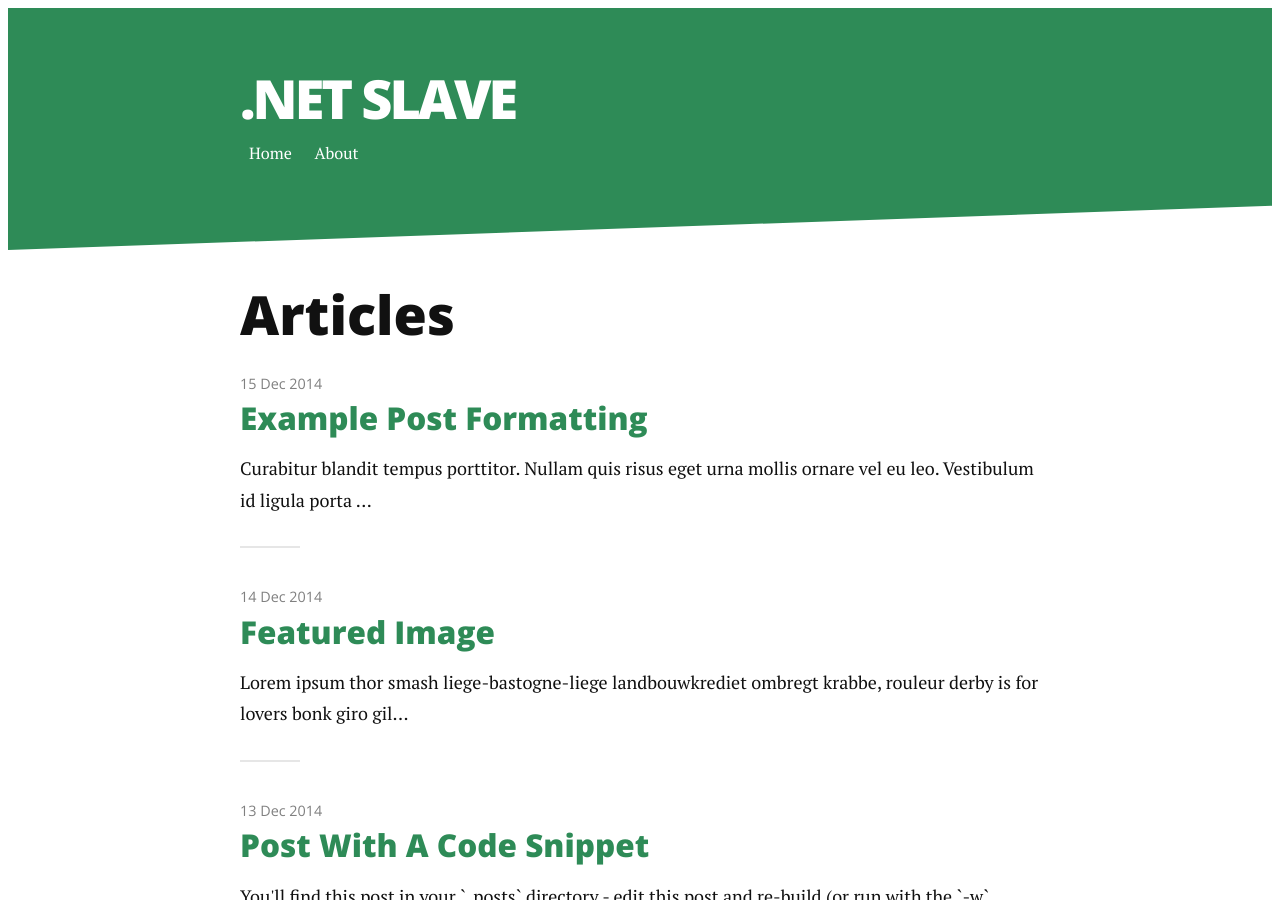
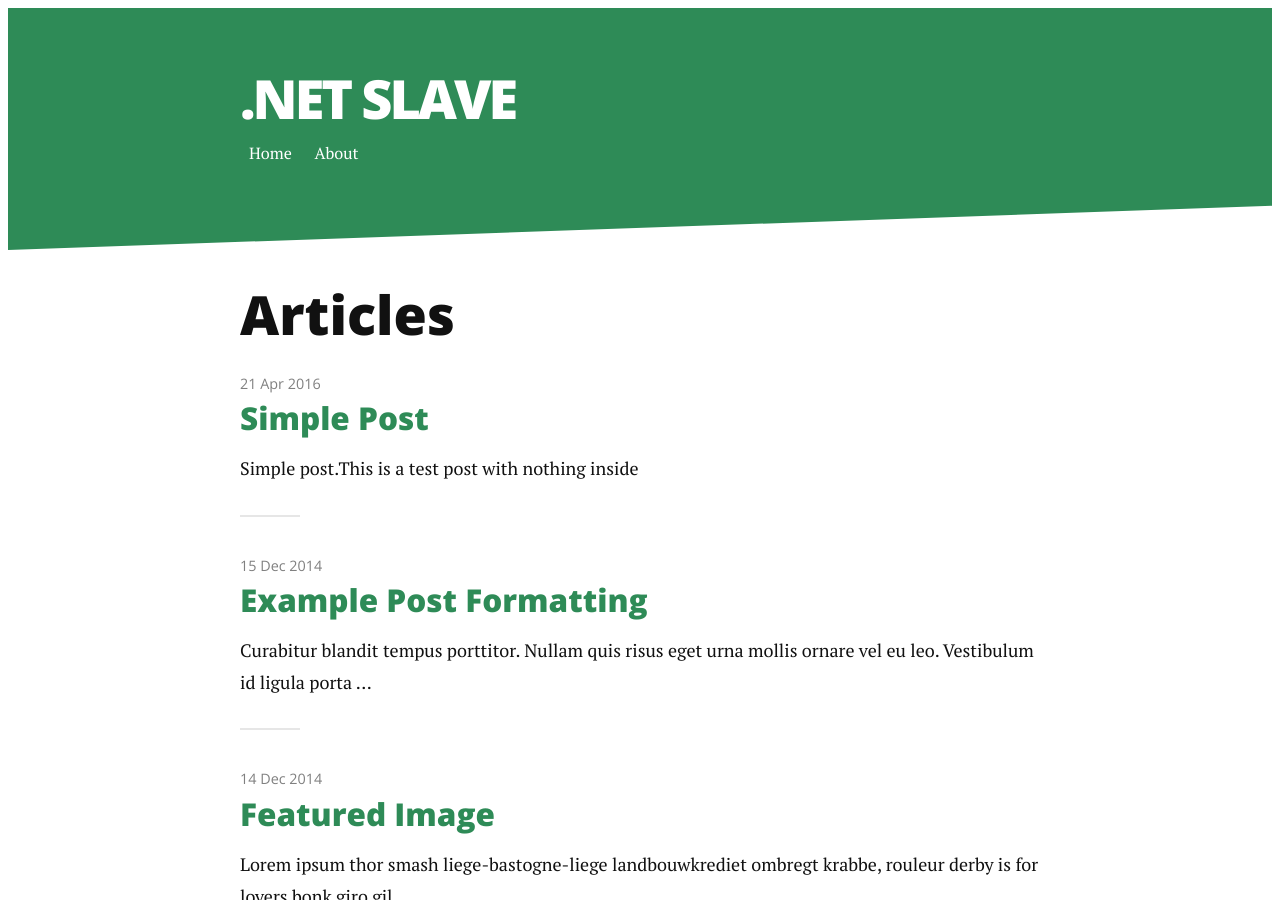
Before and after one commit to ReitenSchnell/reitenschnell.github.io, a Jekyll site: the page built from articles.md, in a window 1280 px wide and 900 px high. Built offline with Jekyll 4.4.1, drawn with Linux system fonts in a browser that asks for light colours; nearby versions of some CDN libraries.

Commit message:
adds test post and changes contacts

```diff
--- a/_config.yml
+++ b/_config.yml
@@ -18,7 +18,7 @@ navigation:
    url: /about
 
 social:
-   twitter: reiten_schnell
-   email: alina542.1@gmail.com
+   twitter: NetSlave
+   email: dotnetslavemail@gmail.com
 
 google_analytics: "UA-66532118-1"
--- /dev/null
+++ b/_posts/2016-04-21-simple-post.markdown
@@ -0,0 +1,9 @@
+---
+layout: post
+title:  "Simple Post"
+date:   2016-04-21
+---
+
+<p class="intro"><span class="dropcap">S</span>imple post.</p>
+
+This is a test post with nothing inside
```
